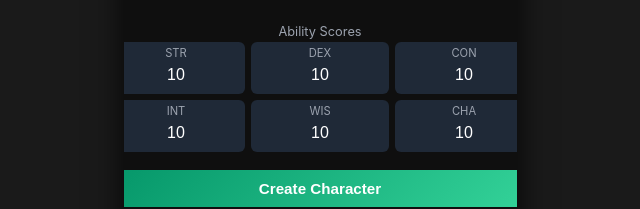
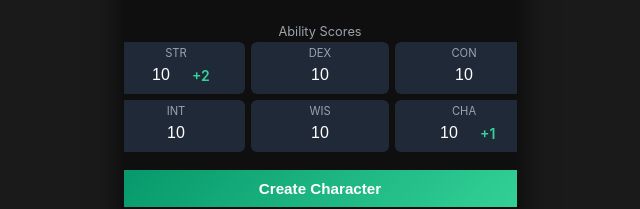
Before and after one commit to Whimsy-rat-trap/dnd-mobile-app, a React (Create React App) app: page /characters/new in a window 1280 px wide. Shown: the part 539-748 px from the top of the page, without its empty margins (320-960 px from the left). Built offline with nearby package versions, Linux system fonts and the light colour scheme.

Commit message:
0.0.50.28 (Even more character creation page tweaks)

```diff
--- /dev/null
+++ b/src/constants/racialBonuses.ts
@@ -0,0 +1,28 @@
+type RacialBonus = {
+    fixed?: Record<string, number>; // фиксированные бонусы: { str: 2, dex: 1 }
+    choose?: {                      // выбираемые бонусы
+        count: number;              // количество бонусов
+        options: string[];          // доступные атрибуты
+        bonus: number;              // величина бонуса (обычно 1 или 2)
+    };
+};
+
+export const RACIAL_BONUSES: Record<string, RacialBonus> = {
+    Dragonborn: { fixed: { str: 2, cha: 1 } },
+    Dwarf: { fixed: { con: 2, wis: 1 } },
+    Elf: { fixed: { dex: 2, int: 1 } },
+    Gnome: { fixed: { int: 2, dex: 1 } },
+    Half_Elf: { choose: { count: 2, options: ['str','dex','con','int','wis','cha'], bonus: 1 } },
+    Half_Orc: { fixed: { str: 2, con: 1 } },
+    Halfling: { fixed: { dex: 2, cha: 1 } },
+    Human: { choose: { count: 2, options: ['str','dex','con','int','wis','cha'], bonus: 1 } },
+    Tiefling: { fixed: { cha: 2, int: 1 } },
+    Aarakocra: { fixed: { dex: 2, wis: 1 } },
+    Aasimar: { fixed: { cha: 2, wis: 1 } },
+    Firbolg: { fixed: { wis: 2, str: 1 } },
+    Goliath: { fixed: { str: 2, con: 1 } },
+    Kenku: { fixed: { dex: 2, wis: 1 } },
+    Lizardfolk: { fixed: { con: 2, wis: 1 } },
+    Tabaxi: { fixed: { dex: 2, cha: 1 } },
+    Tortle: { fixed: { str: 2, wis: 1 } },
+};
--- a/src/pages/CreateCharacter.css
+++ b/src/pages/CreateCharacter.css
@@ -118,3 +118,43 @@ input[type=number]::-webkit-inner-spin-button {
 input[type=number] {
     -moz-appearance: textfield;
 }
+
+.ability-input-wrapper {
+    display: flex;
+    align-items: center;
+    gap: 6px;
+    justify-content: center;
+    width: 100%;
+}
+
+.ability-bonus {
+    color: #34d399;
+    font-size: 14px;
+    font-weight: 600;
+    min-width: 24px;
+    text-align: left;
+}
+
+.bonus-selectors {
+    display: flex;
+    gap: 8px;
+    flex-wrap: wrap;
+    margin-top: 4px;
+}
+
+.bonus-select {
+    flex: 1;
+    min-width: 80px;
+    padding: 4px 6px;
+    border-radius: 4px;
+    border: 1px solid #374957;
+    background: #1f2937;
+    color: #fff;
+    font-size: 12px;
+    height: 30px;
+}
+
+.bonus-select:focus {
+    outline: none;
+    border-color: #34d399;
+}
--- a/src/pages/CreateCharacter.tsx
+++ b/src/pages/CreateCharacter.tsx
@@ -5,6 +5,7 @@ import { DND_CLASSES } from '../constants/classes';
 import { DND_RACES } from '../constants/races';
 import { DND_BACKGROUNDS } from '../constants/backgrounds';
 import { CLASS_HIT_DICE } from '../constants/classHitDice';
+import { RACIAL_BONUSES } from '../constants/racialBonuses';
 import './CreateCharacter.css';
 
 const CreateCharacter: React.FC = () => {
@@ -29,6 +30,22 @@ const CreateCharacter: React.FC = () => {
         speed: 30,
         abilities: { str: 10, dex: 10, con: 10, int: 10, wis: 10, cha: 10 },
     });
+
+    const [selectedBonusAttrs, setSelectedBonusAttrs] = useState<(string | null)[]>([]);
+
+    // При изменении расы сбрасываем выбранные бонусы
+    useEffect(() => {
+        const raceBonus = RACIAL_BONUSES[formData.race];
+        if (!raceBonus) {
+            setSelectedBonusAttrs([]);
+            return;
+        }
+        if (raceBonus.fixed) {
+            setSelectedBonusAttrs([]);
+        } else if (raceBonus.choose) {
+            setSelectedBonusAttrs(new Array(raceBonus.choose.count).fill(null));
+        }
+    }, [formData.race]);
 
     // При изменении класса или CON в режиме rules обновляем maxHp
     useEffect(() => {
@@ -72,6 +89,16 @@ const CreateCharacter: React.FC = () => {
         }));
     };
 
+    const handleBonusSelect = (index: number, attr: string) => {
+        const newAttrs = [...selectedBonusAttrs];
+        const existingIndex = newAttrs.indexOf(attr);
+        if (existingIndex !== -1 && existingIndex !== index) {
+            newAttrs[existingIndex] = null;
+        }
+        newAttrs[index] = attr;
+        setSelectedBonusAttrs(newAttrs);
+    };
+
     const handleSubmit = (e: React.FormEvent) => {
         e.preventDefault();
         let finalData = { ...formData };
@@ -84,6 +111,27 @@ const CreateCharacter: React.FC = () => {
             finalData.ac = 10 + Math.floor((formData.abilities.dex - 10) / 2);
             finalData.speed = 30;
         }
+
+        // Применяем расовые бонусы
+        const abilitiesWithBonuses = { ...finalData.abilities };
+        const raceBonus = RACIAL_BONUSES[finalData.race];
+        if (raceBonus) {
+            if (raceBonus.fixed) {
+                for (const [attr, bonus] of Object.entries(raceBonus.fixed)) {
+                    if (abilitiesWithBonuses.hasOwnProperty(attr)) {
+                        abilitiesWithBonuses[attr as keyof typeof abilitiesWithBonuses] += bonus;
+                    }
+                }
+            } else if (raceBonus.choose) {
+                for (const attr of selectedBonusAttrs) {
+                    if (attr && abilitiesWithBonuses.hasOwnProperty(attr)) {
+                        abilitiesWithBonuses[attr as keyof typeof abilitiesWithBonuses] += raceBonus.choose.bonus;
+                    }
+                }
+            }
+        }
+        finalData.abilities = abilitiesWithBonuses;
+
         const newCharacter = {
             ...finalData,
             classes: [finalData.class],
@@ -105,6 +153,9 @@ const CreateCharacter: React.FC = () => {
         addCharacter(newCharacter);
         navigate('/hub');
     };
+
+    // Определяем бонусы для текущей расы
+    const raceBonuses = RACIAL_BONUSES[formData.race] || null;
 
     return (
         <div className="page create-character-page">
@@ -183,22 +234,67 @@ const CreateCharacter: React.FC = () => {
                 <div className="form-group">
                     <label>Ability Scores</label>
                     <div className="ability-grid">
-                        {Object.entries(formData.abilities).map(([key, value]) => (
+                        {Object.entries(formData.abilities).map(([key, value]) => {
+                            const attr = key as keyof typeof formData.abilities;
+                            let bonusDisplay = null;
+                            if (raceBonuses) {
+                                if (raceBonuses.fixed && raceBonuses.fixed[attr]) {
+                                    const bonus = raceBonuses.fixed[attr];
+                                    bonusDisplay = <span className="ability-bonus">+{bonus}</span>;
+                                } else if (raceBonuses.choose && selectedBonusAttrs.includes(attr)) {
+                                    const bonus = raceBonuses.choose.bonus;
+                                    bonusDisplay = <span className="ability-bonus">+{bonus}</span>;
+                                }
+                            }
+                            return (
                                 <div key={key} className="ability-input">
                                     <label>{key.toUpperCase()}</label>
+                                    <div className="ability-input-wrapper">
                                         <input
                                             type="number"
                                             value={value}
                                             onChange={(e) =>
-                                        handleAbilityChange(key as keyof typeof formData.abilities, Number(e.target.value))
+                                                handleAbilityChange(attr, Number(e.target.value))
                                             }
                                             min="1"
                                             max="30"
                                         />
+                                        {bonusDisplay}
                                     </div>
+                                </div>
+                            );
+                        })}
+                    </div>
+                </div>
+
+                {raceBonuses && raceBonuses.choose && (() => {
+                    const choose = raceBonuses.choose;
+                    return (
+                        <div className="form-group">
+                            <label>Assign racial bonuses (choose {choose.count} attributes)</label>
+                            <div className="bonus-selectors">
+                                {selectedBonusAttrs.map((selectedAttr, index) => (
+                                    <select
+                                        key={index}
+                                        value={selectedAttr || ''}
+                                        onChange={(e) => handleBonusSelect(index, e.target.value)}
+                                        className="bonus-select"
+                                    >
+                                        <option value="">Select attribute</option>
+                                        {choose.options.map(opt => {
+                                            const isSelected = selectedBonusAttrs.includes(opt) && selectedBonusAttrs.indexOf(opt) !== index;
+                                            return (
+                                                <option key={opt} value={opt} disabled={isSelected}>
+                                                    {opt.toUpperCase()}
+                                                </option>
+                                            );
+                                        })}
+                                    </select>
                                 ))}
                             </div>
                         </div>
+                    );
+                })()}
 
                 <button type="submit" className="submit-btn">Create Character</button>
             </form>
```
Lines whose indentation alone changed are shown as unchanged.
